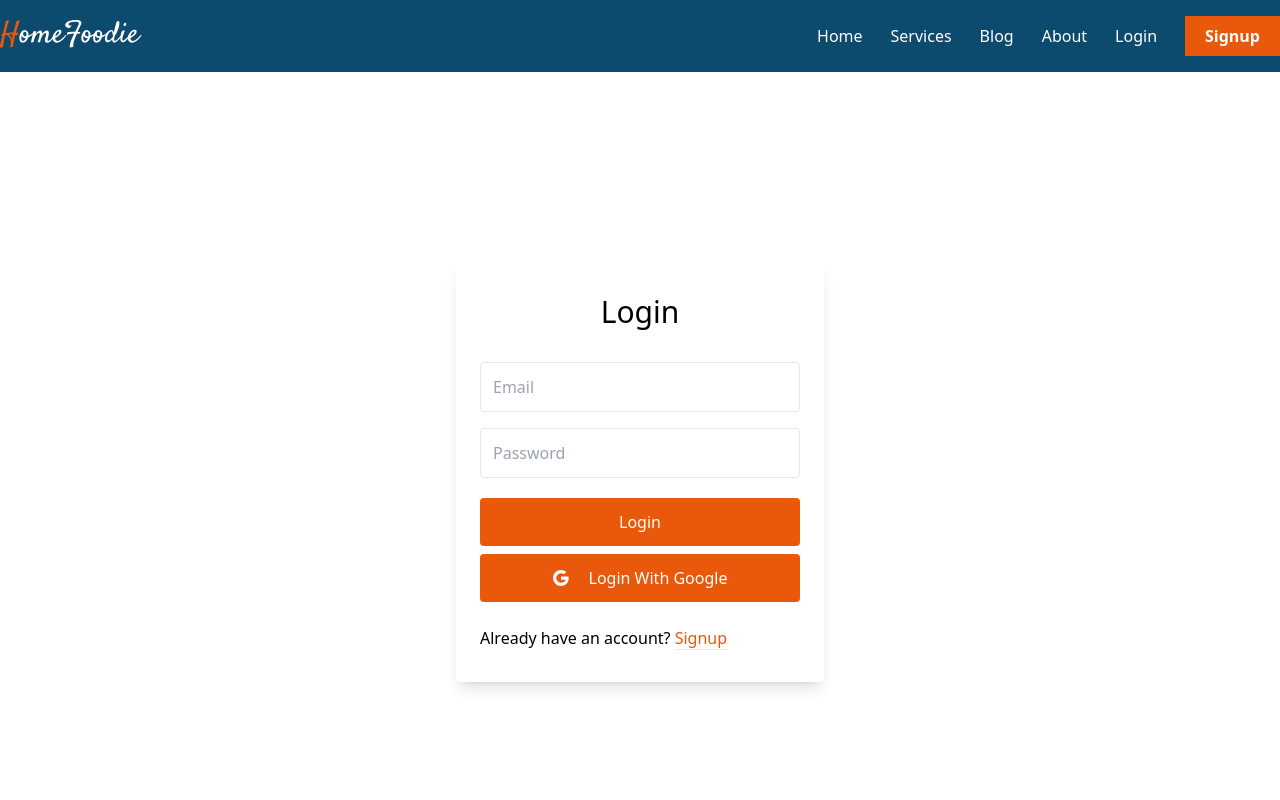
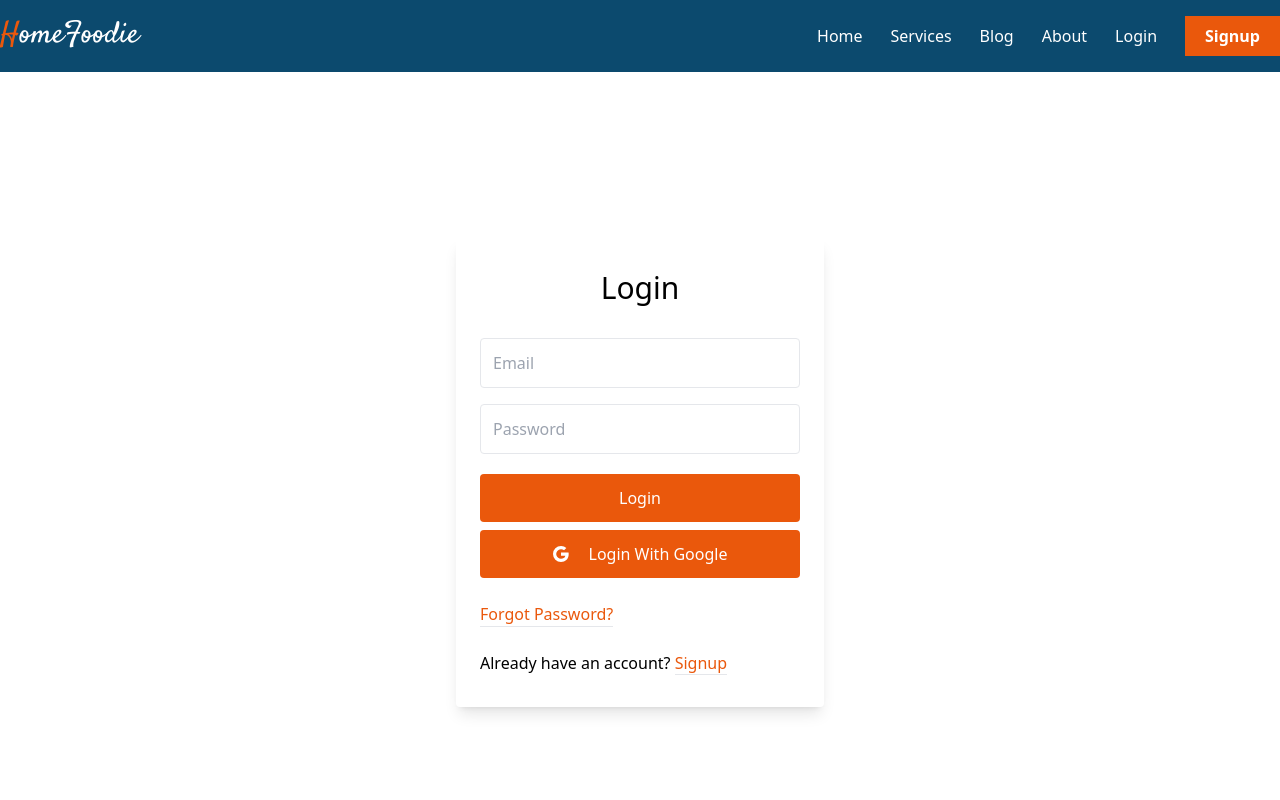
Before and after one commit to riff3r/ruhuls-consultancy, a React (Create React App) app: page /login in a window 1280 px wide. Shown: the top 800 px of the page. Built offline with nearby package versions, Linux system fonts and the light colour scheme; no server answers.

Commit message:
Reset password added

```diff
--- a/src/components/Page/Login/Login.js
+++ b/src/components/Page/Login/Login.js
@@ -1,10 +1,12 @@
 import React, { useEffect, useRef } from "react";
 import {
+  useSendPasswordResetEmail,
   useSignInWithEmailAndPassword,
   useSignInWithGoogle,
+  useUpdatePassword,
 } from "react-firebase-hooks/auth";
 import { Link, useLocation, useNavigate } from "react-router-dom";
-import { ToastContainer } from "react-toastify";
+import { toast, ToastContainer } from "react-toastify";
 import auth from "../../Firebase/Firebase.init";
 
 const Login = () => {
@@ -19,8 +21,11 @@ const Login = () => {
   const [signInWithGoogle, googleUser, googleLoading, googleError] =
     useSignInWithGoogle(auth);
 
+  const [sendPasswordResetEmail, sending, resetError] =
+    useSendPasswordResetEmail(auth);
+
   console.log(emailUser);
-  console.log(googleUser);
+  console.log(resetError?.message);
 
   useEffect(() => {
     if (emailUser) {
@@ -29,7 +34,10 @@ const Login = () => {
     if (googleUser) {
       navigate(from, { replace: true });
     }
-  }, [emailUser, googleUser]);
+    if (resetError) {
+      toast(resetError?.message);
+    }
+  }, [emailUser, googleUser, resetError]);
 
   let from = location.state?.from?.pathname || "/";
 
@@ -45,6 +53,22 @@ const Login = () => {
 
   const handleGoogleLogin = () => {
     signInWithGoogle();
+  };
+
+  const handleForgetPassword = async (event) => {
+    event.preventDefault();
+    const email = emailRef.current.value;
+
+    console.log(email);
+
+    if (!email) {
+      toast("Please enter your Email");
+      return;
+    }
+
+    await sendPasswordResetEmail(email);
+
+    toast("Please check your email to reset password");
   };
 
   return (
@@ -96,6 +120,16 @@ const Login = () => {
             </button>
 
             <div className="text-grey-dark mt-6">
+              <button
+                onClick={handleForgetPassword}
+                className="border-b border-blue text-orange-600"
+                to="/signup"
+              >
+                Forgot Password?
+              </button>
+            </div>
+
+            <div className="text-grey-dark mt-6">
               Already have an account?{" "}
               <Link
                 className="border-b border-blue text-orange-600"
```
